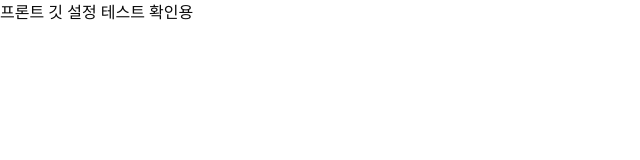
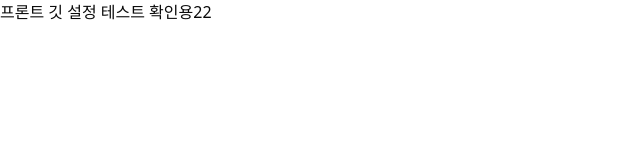
Before and after one commit to hayoonjeon123/LaClaveFront, a React (Vite) app: page / in a window 1280 px wide. Shown: the top 160 px of the page, without its empty margins (0-640 px from the left). Built offline with nearby package versions, Linux system fonts and the light colour scheme.

Commit message:
Update App.tsx

```diff
--- a/src/App.tsx
+++ b/src/App.tsx
@@ -1,4 +1,4 @@
 function App() {
-  return <div>프론트 깃 설정 테스트 확인용</div>;
+  return <div>프론트 깃 설정 테스트 확인용22</div>;
 }
 export default App;
```
